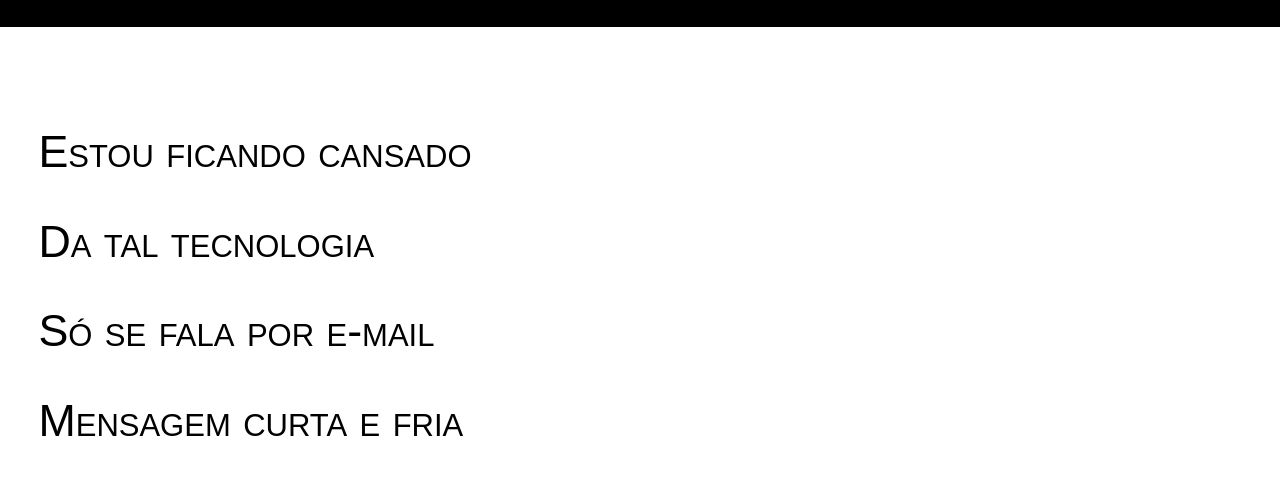
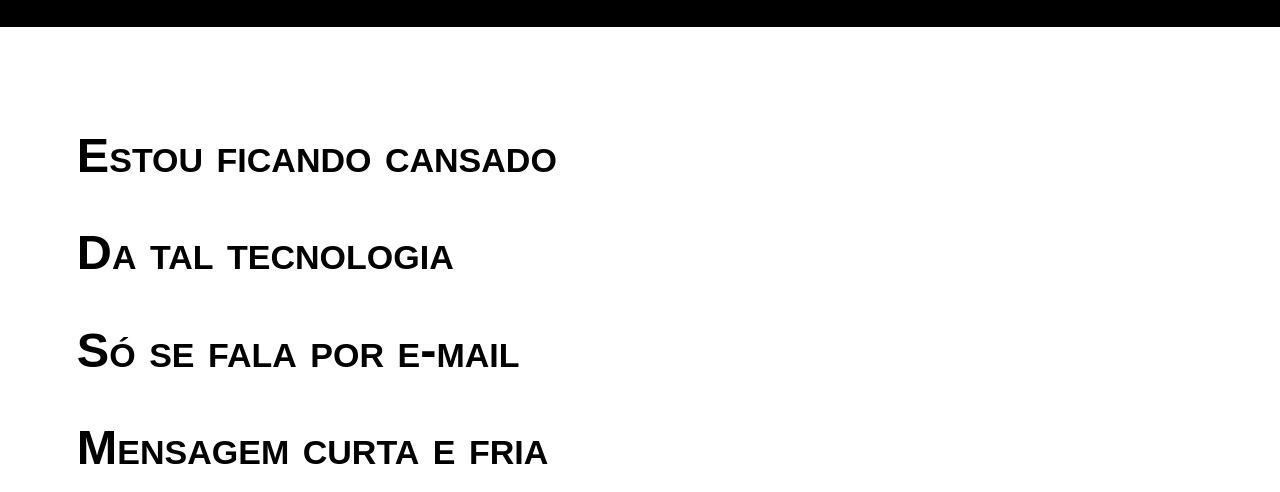
Before and after one commit to Cromaxil/html-css, a plain HTML site: page desafios/ds005/index.html in a window 1280 px wide. Shown: the part 287-779 px from the top of the page. Drawn offline with Linux system fonts and the light colour scheme; a web font is replaced by a local one.

Commit message:
publique

```diff
--- a/desafios/ds005/style.css
+++ b/desafios/ds005/style.css
@@ -39,15 +39,17 @@ body {
 
 /*CORPO DO SITE*/
 section {
-    padding: 10vh 3vw 10vh 3vw;
-    font-size: 3.5vw;
+    padding: 10vh 3vw 10vh 6vw;
+    font-size: 3.8vw;
     line-height: 2em;
 }
 section p {
     font-family: "Winky Rough", sans-serif;
-    font-weight: 400;
+    font-weight: bolder;
     text-align: left;
     font-variant: small-caps;
+
+    max-width: 600px;
 
 }
 section.normal {
```
